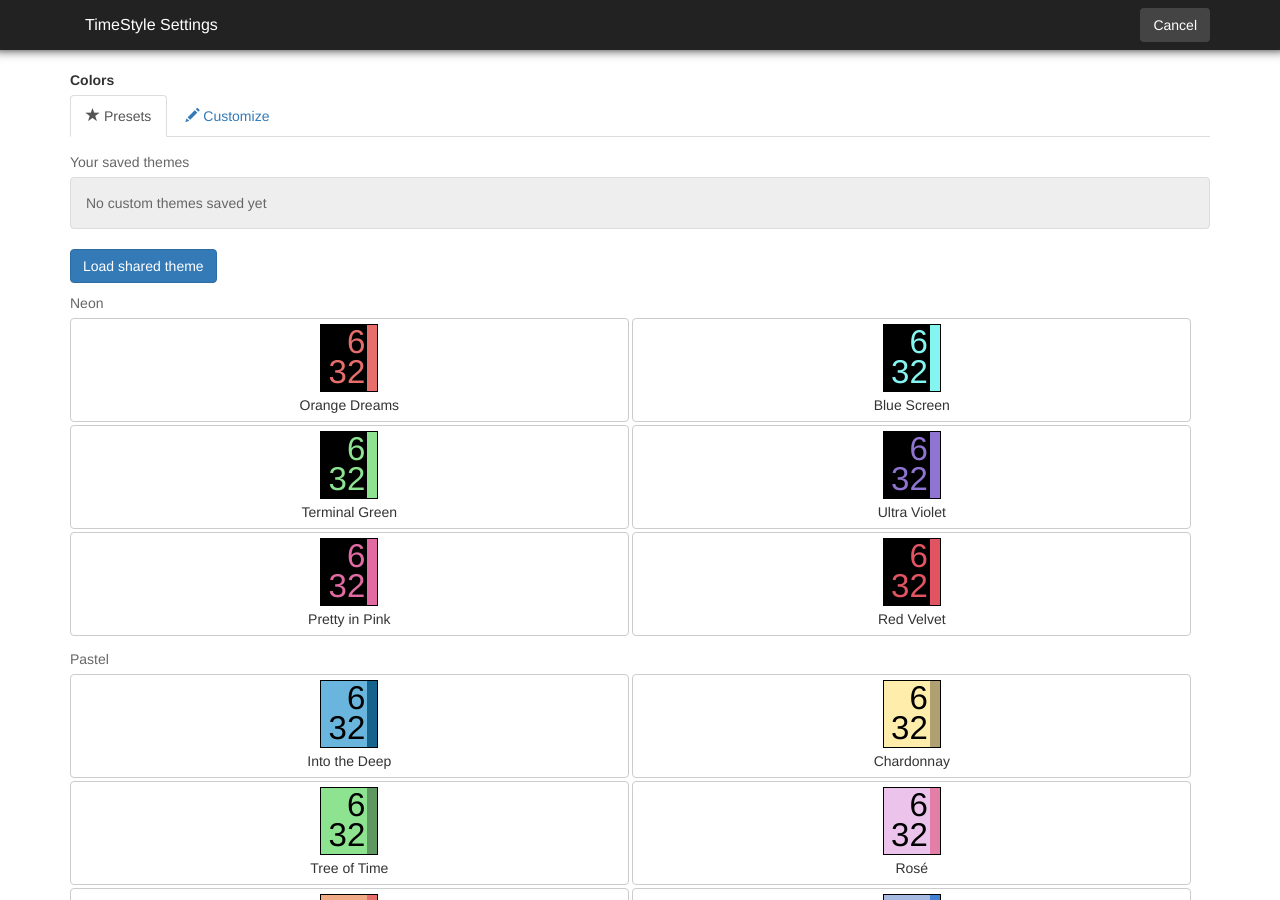
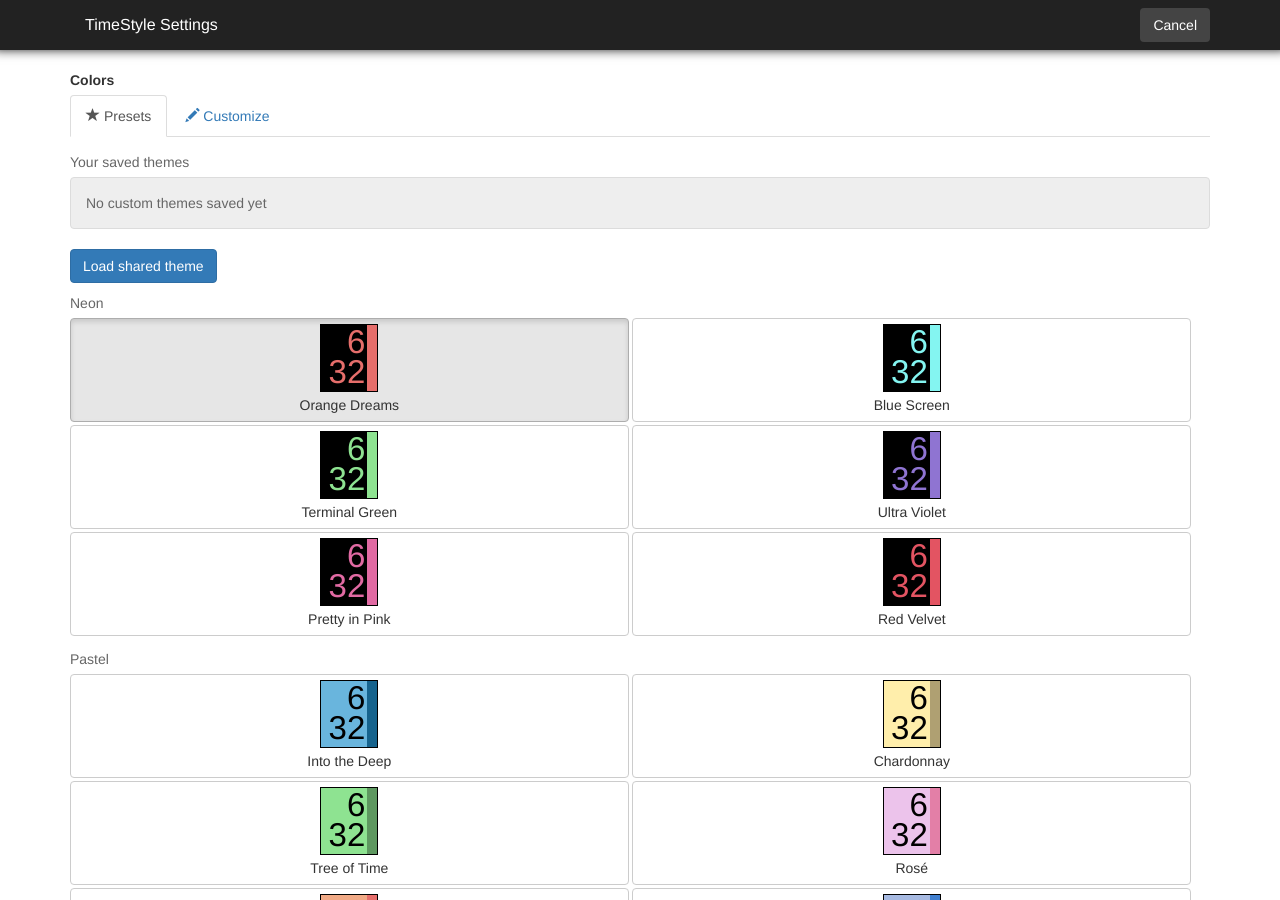
Before and after one commit to freakified/TimeStylePebble, a Jekyll site: the page built from config_color.html, in a window 1280 px wide and 900 px high. Built offline with Jekyll 4.4.1, drawn with Linux system fonts in a browser that asks for light colours; nearby versions of some CDN libraries.

Commit message:
Presets now remember if you've selected them

```diff
--- a/_includes/config_theme_color.html
+++ b/_includes/config_theme_color.html
@@ -20,9 +20,9 @@
         </button>
 
         <p>Neon</p>
-        <label class="btn btn-default" data-time-color="#FF5500" data-time-bg-color="#000000" data-sidebar-color="#FF5500">
+        <label class="btn btn-default" data-time-color="#ff5500" data-time-bg-color="#000000" data-sidebar-color="#ff5500">
           <input type="radio" name="options" id="option1" autocomplete="off">
-          <div class="example_face" style="color: #FF5500; background-color: #000000; border-color: #FF5500;">6<br>32</div>
+          <div class="example_face" style="color: #ff5500; background-color: #000000; border-color: #ff5500;">6<br>32</div>
           Orange Dreams
         </label>
 
@@ -32,52 +32,52 @@
           Blue Screen
         </label>
 
-        <label class="btn btn-default" data-time-color="#00FF00" data-time-bg-color="#000000" data-sidebar-color="#00FF00">
+        <label class="btn btn-default" data-time-color="#00ff00" data-time-bg-color="#000000" data-sidebar-color="#00ff00">
           <input type="radio" name="options" id="option3" autocomplete="off">
-          <div class="example_face" style="border-color: #00FF00; color: #00FF00;">6<br>32</div>
+          <div class="example_face" style="border-color: #00ff00; color: #00ff00;">6<br>32</div>
           Terminal Green
         </label>
 
-        <label class="btn btn-default" data-time-color="#AA00FF" data-time-bg-color="#000000" data-sidebar-color="#AA00FF">
+        <label class="btn btn-default" data-time-color="#aa00ff" data-time-bg-color="#000000" data-sidebar-color="#aa00ff">
           <input type="radio" name="options" id="option1" autocomplete="off">
-          <div class="example_face" style="border-color: #AA00FF; color: #AA00FF;">6<br>32</div>
+          <div class="example_face" style="border-color: #aa00ff; color: #aa00ff;">6<br>32</div>
           Ultra Violet
         </label>
 
 
-        <label class="btn btn-default" data-time-color="#FF00AA" data-time-bg-color="#000000" data-sidebar-color="#FF00AA"> <input type="radio" name="options" id="option2" autocomplete="off">
-          <div class="example_face" style="border-color: #FF00AA; color: #FF00AA;">6<br>32</div>
+        <label class="btn btn-default" data-time-color="#ff00aa" data-time-bg-color="#000000" data-sidebar-color="#ff00aa"> <input type="radio" name="options" id="option2" autocomplete="off">
+          <div class="example_face" style="border-color: #ff00aa; color: #ff00aa;">6<br>32</div>
           Pretty in Pink
         </label>
 
-        <label class="btn btn-default" data-time-color="#FF0000" data-time-bg-color="#000000" data-sidebar-color="#FF0000">
+        <label class="btn btn-default" data-time-color="#ff0000" data-time-bg-color="#000000" data-sidebar-color="#ff0000">
           <input type="radio" name="options" id="option2" autocomplete="off">
-          <div class="example_face" style="border-color: #FF0000; color: #FF0000;">6<br>32</div>
+          <div class="example_face" style="border-color: #ff0000; color: #ff0000;">6<br>32</div>
           Red Velvet
         </label>
         <p>Pastel</p>
 
-        <label class="btn btn-default" data-time-color="#000000" data-time-bg-color="#55AAFF" data-sidebar-color="#0055AA">
+        <label class="btn btn-default" data-time-color="#000000" data-time-bg-color="#55aaff" data-sidebar-color="#0055aa">
           <input type="radio" name="options" id="option2" autocomplete="off">
-          <div class="example_face" style="background: #55AAFF; color: #000000; border-color: #0055AA;">6<br>32</div>
+          <div class="example_face" style="background: #55aaff; color: #000000; border-color: #0055aa;">6<br>32</div>
           Into the Deep
         </label>
 
-        <label class="btn btn-default" data-time-color="#000000" data-time-bg-color="#FFFF00" data-sidebar-color="#AAAA00">
+        <label class="btn btn-default" data-time-color="#000000" data-time-bg-color="#ffff00" data-sidebar-color="#aaaa00">
           <input type="radio" name="options" id="option2" autocomplete="off">
-          <div class="example_face light_bg" style="background-color: #FFFF00; border-color: #AAAA00;">6<br>32</div>
+          <div class="example_face light_bg" style="background-color: #ffff00; border-color: #aaaa00;">6<br>32</div>
           Chardonnay
         </label>
 
-        <label class="btn btn-default" data-time-color="#000000" data-time-bg-color="#00FF00" data-sidebar-color="#00AA00">
+        <label class="btn btn-default" data-time-color="#000000" data-time-bg-color="#00ff00" data-sidebar-color="#00aa00">
           <input type="radio" name="options" id="option2" autocomplete="off">
-          <div class="example_face" style="background: #00FF00; color: #000000; border-color: #00AA00;">6<br>32</div>
+          <div class="example_face" style="background: #00ff00; color: #000000; border-color: #00aa00;">6<br>32</div>
           Tree of Time
           </label>
 
-        <label class="btn btn-default" data-time-color="#000000" data-time-bg-color="#FFAAFF" data-sidebar-color="#FF55AA">
+        <label class="btn btn-default" data-time-color="#000000" data-time-bg-color="#ffaaff" data-sidebar-color="#ff55aa">
           <input type="radio" name="options" id="option2" autocomplete="off">
-          <div class="example_face light_bg" style="background-color: #FFAAFF; border-color: #FF55AA;">6<br>32</div>
+          <div class="example_face light_bg" style="background-color: #ffaaff; border-color: #ff55aa;">6<br>32</div>
           Rosé
         </label>
 
@@ -87,51 +87,51 @@
           Sunset
         </label>
 
-        <label class="btn btn-default" data-time-color="#000000" data-time-bg-color="#AAAAFF" data-sidebar-color="#5555FF">
+        <label class="btn btn-default" data-time-color="#000000" data-time-bg-color="#aaaaff" data-sidebar-color="#5555ff">
           <input type="radio" name="options" id="option2" autocomplete="off">
-          <div class="example_face" style="background: #AAAAFF; color: #000000; border-color: #5555FF;">6<br>32</div>
+          <div class="example_face" style="background: #aaaaff; color: #000000; border-color: #5555ff;">6<br>32</div>
           Twilight
         </label>
         <p>Timeline</p>
-        <label class="btn btn-default" data-time-color="#000000" data-time-bg-color="#FFFFFF" data-sidebar-color="#FFAA00">
+        <label class="btn btn-default" data-time-color="#000000" data-time-bg-color="#ffffff" data-sidebar-color="#ffaa00">
           <input type="radio" name="options" id="option2" autocomplete="off">
-          <div class="example_face light_bg" style="border-color: #FFAA00">6<br>32</div>
+          <div class="example_face light_bg" style="border-color: #ffaa00">6<br>32</div>
           Timeline-Past
         </label>
 
-        <label class="btn btn-default" data-time-color="#000000" data-time-bg-color="#FFFFFF" data-sidebar-color="#00AAFF">
+        <label class="btn btn-default" data-time-color="#000000" data-time-bg-color="#ffffff" data-sidebar-color="#00aaff">
           <input type="radio" name="options" id="option2" autocomplete="off">
-          <div class="example_face light_bg" style="border-color: #00AAFF">6<br>32</div>
+          <div class="example_face light_bg" style="border-color: #00aaff">6<br>32</div>
           Timeline-Future
         </label>
 
-        <label class="btn btn-default" data-time-color="#FFFFFF" data-time-bg-color="#000000" data-sidebar-color="#FFAA00">
+        <label class="btn btn-default" data-time-color="#ffffff" data-time-bg-color="#000000" data-sidebar-color="#ffaa00">
           <input type="radio" name="options" id="option2" autocomplete="off">
-          <div class="example_face" style="color: #FFFFFF; border-color: #FFAA00">6<br>32</div>
+          <div class="example_face" style="color: #ffffff; border-color: #ffaa00">6<br>32</div>
           Dark Past
         </label>
 
-        <label class="btn btn-default" data-time-color="#FFFFFF" data-time-bg-color="#000000" data-sidebar-color="#00AAFF">
+        <label class="btn btn-default" data-time-color="#ffffff" data-time-bg-color="#000000" data-sidebar-color="#00aaff">
           <input type="radio" name="options" id="option2" autocomplete="off">
-          <div class="example_face" style="color: #FFFFFF; border-color: #00AAFF">6<br>32</div>
+          <div class="example_face" style="color: #ffffff; border-color: #00aaff">6<br>32</div>
           Dark Future
         </label>
        <p>Dark</p>
-        <label class="btn btn-default" data-time-color="#FFFFFF" data-time-bg-color="#555555" data-sidebar-color="#AAAAAA">
+        <label class="btn btn-default" data-time-color="#ffffff" data-time-bg-color="#555555" data-sidebar-color="#aaaaaa">
           <input type="radio" name="options" id="option2" autocomplete="off">
-          <div class="example_face" style="background: #555555; color: white; border-color: #AAAAAA;">6<br>32</div>
+          <div class="example_face" style="background: #555555; color: white; border-color: #aaaaaa;">6<br>32</div>
           Shades of Grey
         </label>
 
-        <label class="btn btn-default" data-time-color="#FFFFFF" data-time-bg-color="#0000AA" data-sidebar-color="#0055FF" data-sidebar-text-color="#FFFFFF">
+        <label class="btn btn-default" data-time-color="#ffffff" data-time-bg-color="#0000aa" data-sidebar-color="#0055ff" data-sidebar-text-color="#ffffff">
           <input type="radio" name="options" id="option2" autocomplete="off">
-          <div class="example_face" style="background: #0000AA; color: #FFFFFF; border-color: #0055FF;">6<br>32</div>
+          <div class="example_face" style="background: #0000aa; color: #ffffff; border-color: #0055ff;">6<br>32</div>
           Deep Blue
         </label>
 
-        <label class="btn btn-default" data-time-color="#FFFFFF" data-time-bg-color="#005500" data-sidebar-color="#55AA55">
+        <label class="btn btn-default" data-time-color="#ffffff" data-time-bg-color="#005500" data-sidebar-color="#55aa55">
           <input type="radio" name="options" id="option2" autocomplete="off">
-          <div class="example_face" style="background: #005500; color: #FFFFFF; border-color: #55AA55;">6<br>32</div>
+          <div class="example_face" style="background: #005500; color: #ffffff; border-color: #55aa55;">6<br>32</div>
           Evergreen
         </label>
 
@@ -141,21 +141,21 @@
           Cabernet
         </label>
 
-        <label class="btn btn-default" data-time-color="#FFFFFF" data-time-bg-color="#5500FF" data-sidebar-color="#FFFF00">
+        <label class="btn btn-default" data-time-color="#ffffff" data-time-bg-color="#5500ff" data-sidebar-color="#ffff00">
           <input type="radio" name="options" id="option2" autocomplete="off">
-          <div class="example_face " style="background: #5500FF; color: #FFFFFF; border-color: #FFFF00;">6<br>32</div>
+          <div class="example_face " style="background: #5500ff; color: #ffffff; border-color: #ffff00;">6<br>32</div>
           Complementary
         </label>
 
-        <label class="btn btn-default" data-time-color="#FFFFFF" data-time-bg-color="#550000" data-sidebar-color="#FF5500">
+        <label class="btn btn-default" data-time-color="#ffffff" data-time-bg-color="#550000" data-sidebar-color="#ff5500">
           <input type="radio" name="options" id="option2" autocomplete="off">
-          <div class="example_face " style="background: #550000; color: #FFFFFF; border-color: #FF5500;">6<br>32</div>
+          <div class="example_face " style="background: #550000; color: #ffffff; border-color: #ff5500;">6<br>32</div>
           Autumn
         </label>
        <p>User Submissions</p>
         <label class="btn btn-default" data-time-color="#ffffff" data-time-bg-color="#0000aa" data-sidebar-color="#aa0000" data-sidebar-text-color="#ffffff">
           <input type="radio" name="options" id="option2" autocomplete="off">
-          <div class="example_face " style="color: #FFFFFF; background: #0000aa; border-color: #aa0000;">6<br>32</div>
+          <div class="example_face " style="color: #ffffff; background: #0000aa; border-color: #aa0000;">6<br>32</div>
           Red, White, &amp; Blue
         </label>
         <label class="btn btn-default" data-time-color="#ffffff" data-time-bg-color="#000055" data-sidebar-color="#ffaa00" data-sidebar-text-color="#000000">
@@ -183,9 +183,9 @@
           <div class="example_face" style="color: rgb(142, 227, 145); border-color: rgb(222, 131, 220); background-color: rgb(0, 104, 202);">6<br>32</div>
           Wetland
         </label>
-        <label class="btn btn-default" data-time-color="#FFFFFF" data-time-bg-color="#555500" data-sidebar-color="#aaaaaa">
+        <label class="btn btn-default" data-time-color="#ffffff" data-time-bg-color="#555500" data-sidebar-color="#aaaaaa">
           <input type="radio" name="options" id="option2" autocomplete="off">
-          <div class="example_face " style="color: #FFFFFF; background: #555500; border-color: #aaaaaa;">6<br>32</div>
+          <div class="example_face " style="color: #ffffff; background: #555500; border-color: #aaaaaa;">6<br>32</div>
           Leather
         </label>
         <label class="btn btn-default" data-time-color="#000000" data-time-bg-color="#ffffff" data-sidebar-color="#00ff00">
--- a/js/config.js
+++ b/js/config.js
@@ -49,8 +49,8 @@ function loadPreviousSettings() {
     savedSettings = {
       // color settings
       color_bg: '000000',
-      color_sidebar: 'ff5500',
-      color_time: 'ff5500',
+      color_sidebar: 'FF5500',
+      color_time: 'FF5500',
       sidebar_text_color: '000000',
 
       // general settings
@@ -87,7 +87,17 @@ function loadPreviousSettings() {
     window.localStorage.setItem('time-bg-color', savedSettings.color_bg);
     window.localStorage.setItem('sidebar-color', savedSettings.color_sidebar);
     window.localStorage.setItem('sidebar-text-color', savedSettings.sidebar_text_color);
+
   }
+
+  // try to highlight the selected preset, if possible
+  $("#preset_selector label[data-time-color='#" + savedSettings.color_time.toLowerCase() + "']" +
+                          "[data-time-bg-color='#" + savedSettings.color_bg.toLowerCase() + "']" +
+                          "[data-sidebar-color='#" + savedSettings.color_sidebar.toLowerCase() + "']"
+  ).each(function() {
+    $(this).addClass('active');
+    $(this).children('input').attr('checked', true);
+  });
 
   // load checkbox settings
   loadSettingCheckbox('sidebar_position_setting', savedSettings.sidebar_position);
```
